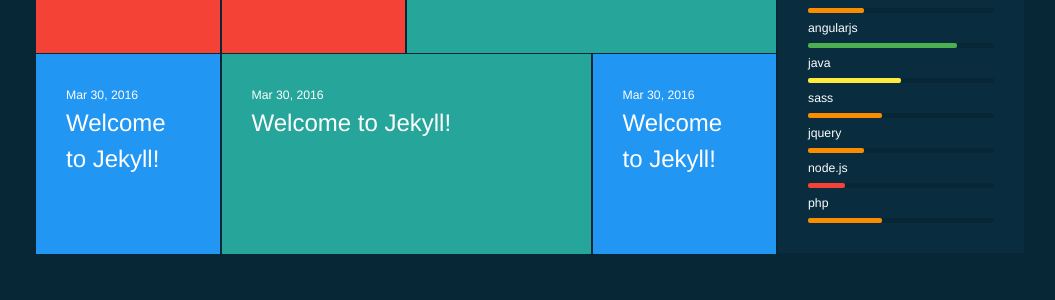
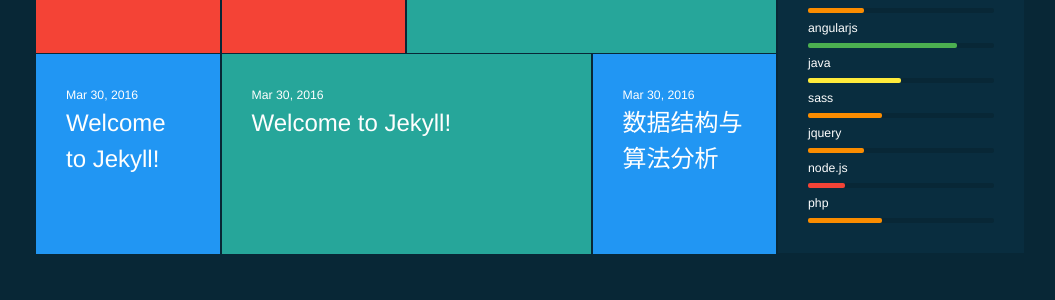
Before and after one commit to Waloncycler/WalonCycler, a Jekyll site: the page built from index.html, in a window 1280 px wide. Shown: the part 675-975 px from the top of the page, without its empty margins (112-1167 px from the left). Built offline with Jekyll 4.4.1, drawn with Linux system fonts in a browser that asks for light colours.

Commit message:
Update 2016-04-15-welcome-to-jekyll .markdown

```diff
--- a/_posts/2016-04-15-welcome-to-jekyll .markdown
+++ b/_posts/2016-04-15-welcome-to-jekyll .markdown
@@ -1,11 +1,11 @@
 ---
 layout: post
-title:  "Welcome to Jekyll!"
+title:  "数据结构与算法分析"
 color:  blue
 width:   3
 height:  1
 date:   2016-03-30 11:31:49 +0200
-categories: jekyll update
+categories: 计算机基础知识
 ---
 You’ll find this post in your `_posts` directory. Go ahead and edit it and re-build the site to see your changes. You can rebuild the site in many different ways, but the most common way is to run `jekyll serve`, which launches a web server and auto-regenerates your site when a file is updated.
 
```
